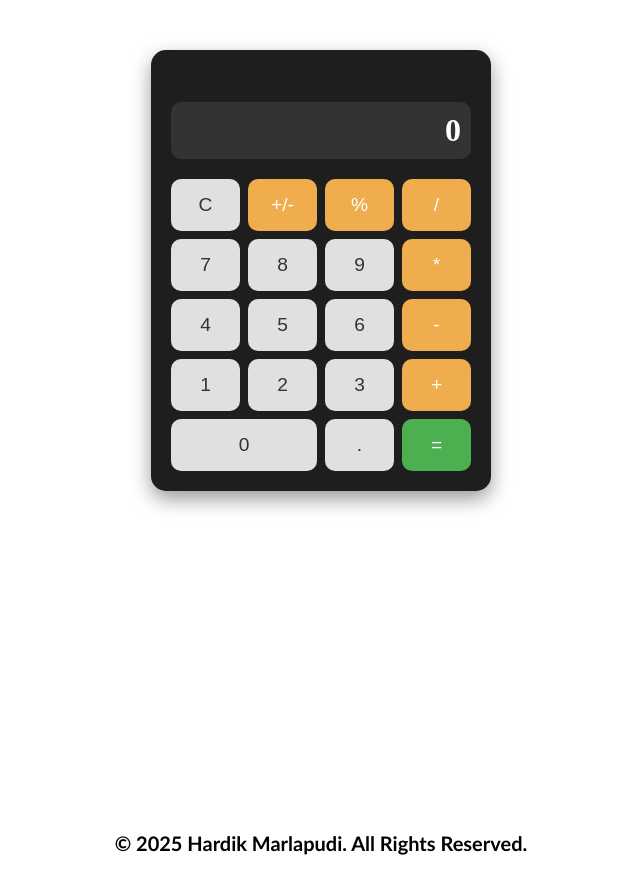
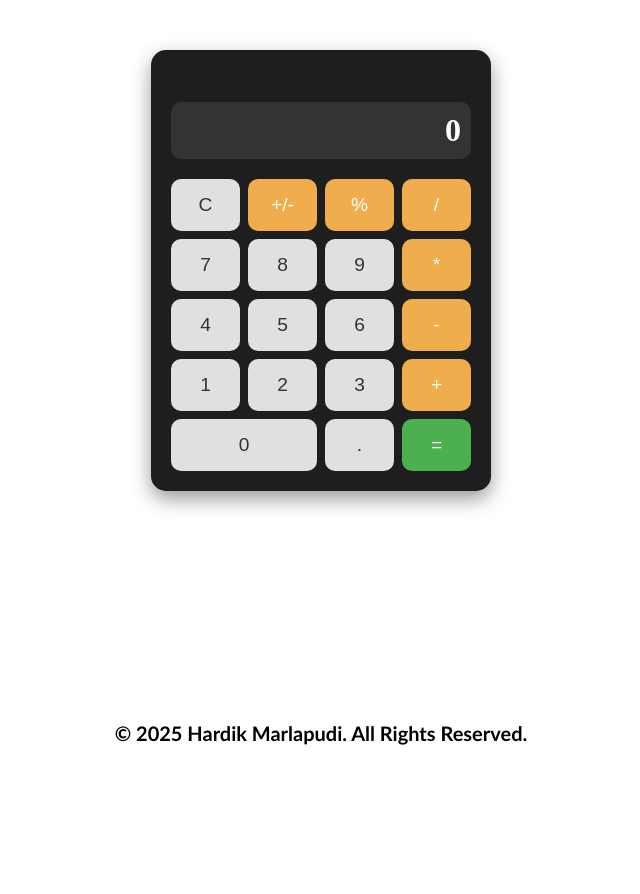
Before and after one commit to HardikMarlapudi/Calculator_React.js, a React (Vite) app in the folder CalculatorProgram/: page / in a window 1280 px wide. Shown: the top 894 px of the page, without its empty margins (319-959 px from the left). Built offline with nearby package versions, Linux system fonts and the light colour scheme.

Commit message:
fixed footer

```diff
--- a/CalculatorProgram/src/Footer.css
+++ b/CalculatorProgram/src/Footer.css
@@ -1,7 +1,7 @@
 footer {
     display: block;
     text-align: center;
-    padding: 270px 50px;
+    padding: 160px 50px;
     margin-bottom: block;
     font-size: 20px;
     font-family:'Gill Sans', 'Gill Sans MT', Calibri, 'Trebuchet MS', sans-serif;
```
